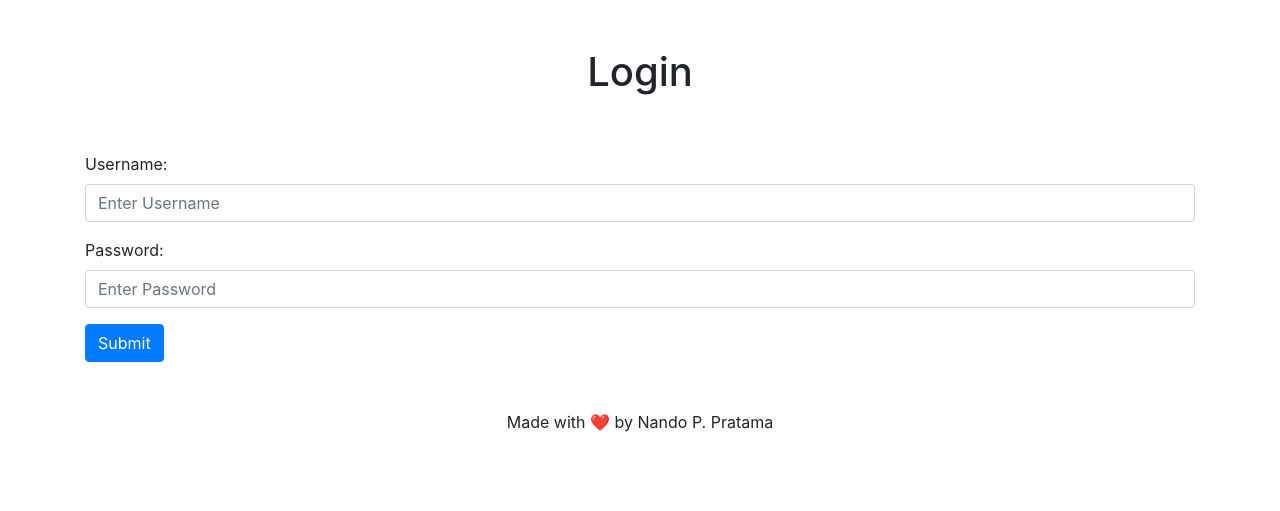
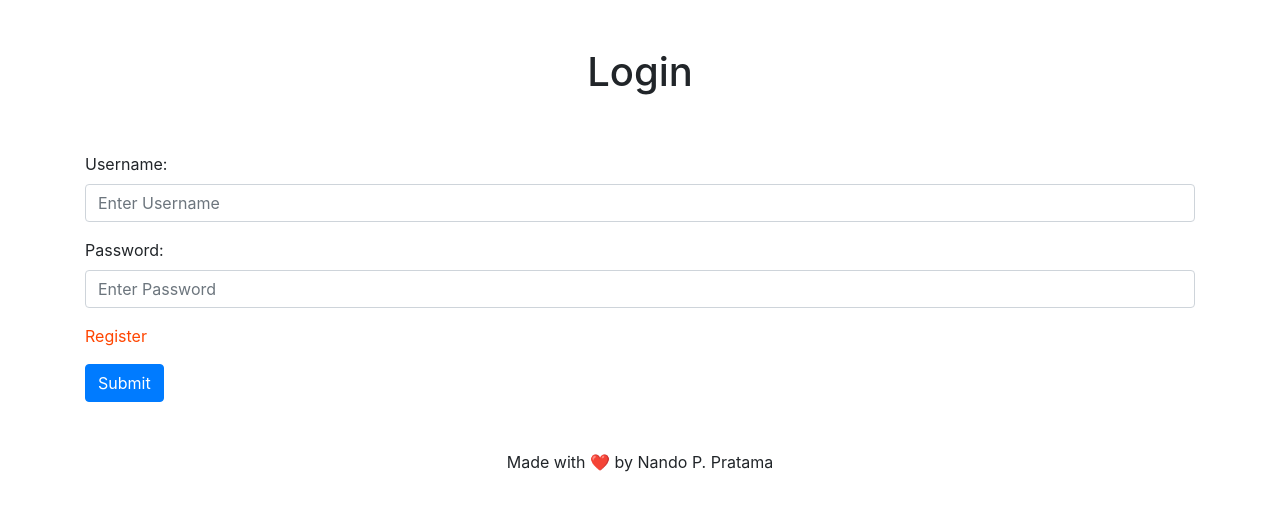
Before and after one commit to andri000me/sistem-informasi-mahasiswa, a PHP site: page /login.php in a window 1280 px wide. Shown: the top 511 px of the page. Run offline with PHP 8.4, Linux system fonts and the light colour scheme.

Commit message:
hosting add

```diff
--- a/login.php
+++ b/login.php
@@ -56,7 +56,8 @@ if(isset($_POST["submit"])){
                     <label for="password">Password:</label>
                     <input type="password" class="form-control" name="password" id="password" placeholder="Enter Password">
                 </div>
-                <button type="submit" name="submit" class="btn btn-primary">Submit</button>
+                <a href="register.php" style="color: orangered">Register</a><br>
+                <button type="submit" name="submit" class="btn btn-primary mt-3">Submit</button>
             </form>
         </div>
     </div>
```
